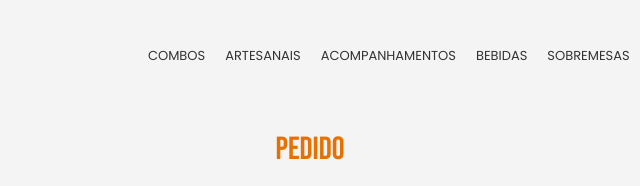
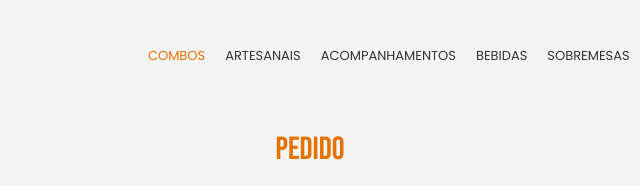
Before and after one commit to sabrinaflc/stacked, a plain HTML site: page cart.html in a window 1280 px wide. In both pictures the pointer is over the link "COMBOS". Shown: the top 186 px of the page, 330-970 px from the left. Drawn offline with nearby package versions, Linux system fonts and the light colour scheme.

Commit message:
nav hover

```diff
--- a/CSS/styles-cart.css
+++ b/CSS/styles-cart.css
@@ -56,6 +56,17 @@ nav ul li a {
     text-decoration: none;
     color: #333;
     font-weight: regular;
+}
+
+#c:hover,
+#a:hover,
+#ac:hover,
+#b:hover,
+#s:hover{
+    width: 80%;
+    height: 300px;
+    color: #E57200;
+    border-radius: 20px;
 }
 
 .cart-icon {
```
Also changed, not shown: finish.html (added).
